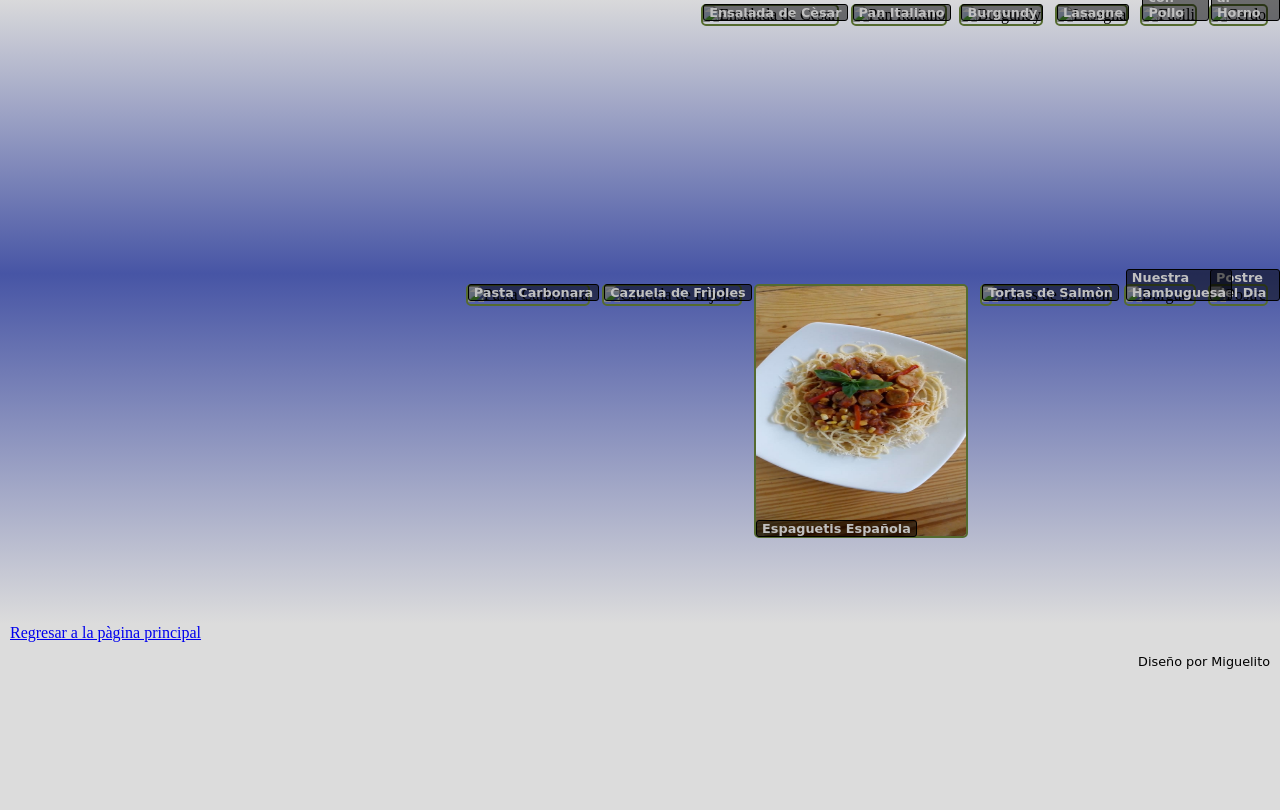
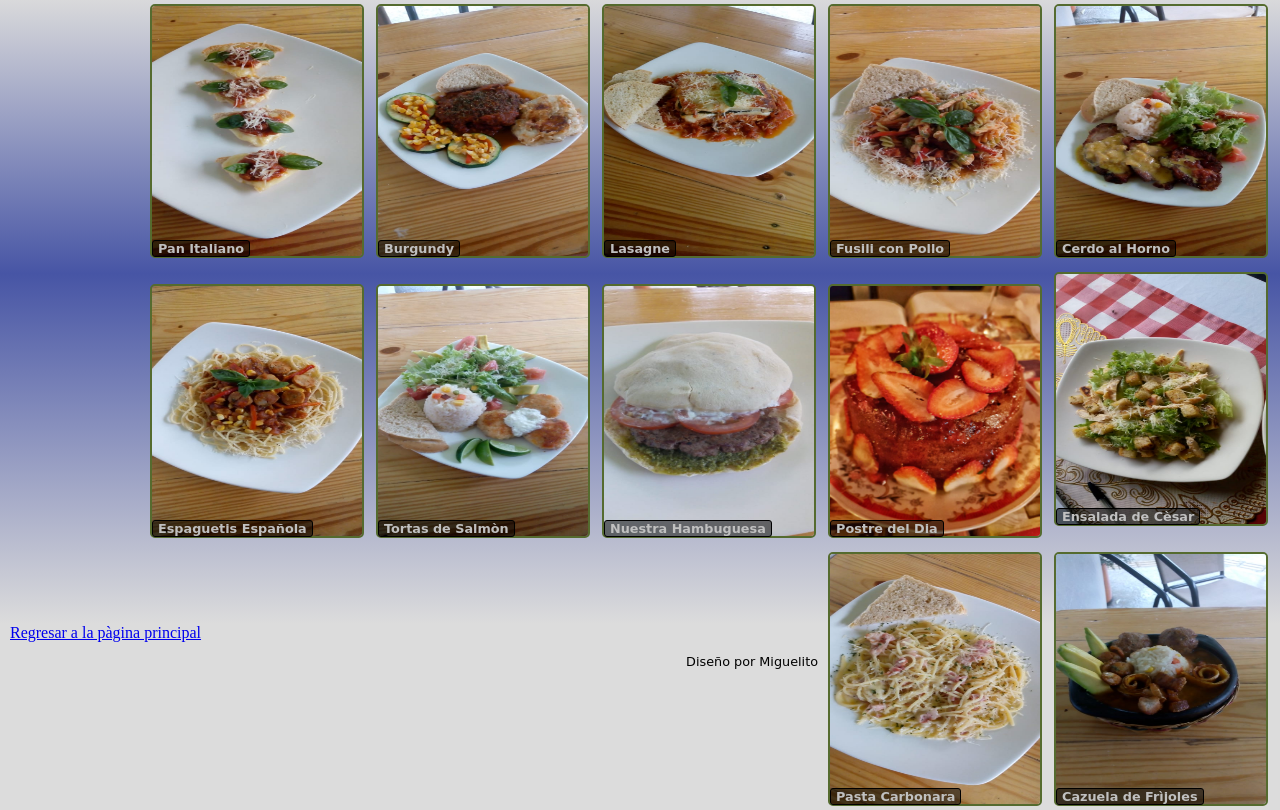
Before and after one commit to La-Esq-Med/LaEsqMed, a plain HTML site: page Platos.html in a window 1280 px wide. Shown: the part 64-874 px from the top of the page. Before the commit the page ends 800 px from the top, so only its background shows below. Drawn offline with Linux system fonts and the light colour scheme; files that its build step writes are made by us from their sources; files whose address does not match are found by name.

Commit message:
Photos added

```diff
--- a/Platos.html
+++ b/Platos.html
@@ -3,7 +3,7 @@
         <head>
             <title>Platos</title>
             <meta name="viewpoint" content="width=device-width, initial-scale=1">
-            <link rel="stylesheet" href="../css/Platos.css" type="text/css">
+            <link rel="stylesheet" href="Platos.css" type="text/css">
         </head>
         <body>
           <header>
@@ -12,42 +12,42 @@
             <div class="container">
               <div class="group pics">
                 <div class="ham">
-                    <img src="../Photos_etc/comida/cerdo.jpeg" alt="Cerdo">
+                    <img src="platos/cerdo.jpeg" alt="Cerdo">
                   <div class="burger">
                     <p>Cerdo al Horno</p>
                   </div>
                 </div>
 
                 <div class="ham">
-                    <img src="../Photos_etc/comida/fusili.jpeg" alt="Fusili">
+                    <img src="platos/fusili.jpeg" alt="Fusili">
                   <div class="burger">
                     <p>Fusili con Pollo</p>
                   </div>
                 </div>
 
                 <div class="ham">
-                    <img src="../Photos_etc/comida/lasagna.jpeg" alt="Lasagna">
+                    <img src="platos/lasagna.jpeg" alt="Lasagna">
                   <div class="burger">
                     <p>Lasagne</p>
                   </div>
                 </div>
 
                 <div class="ham">
-                    <img src="../Photos_etc/comida/burgundy.jpeg" alt="Burgundy">
+                    <img src="platos/burgundy.jpeg" alt="Burgundy">
                   <div class="burger">
                     <p>Burgundy</p>
                   </div>
                 </div>
 
                 <div class="ham">
-                    <img src="../Photos_etc/comida/panItal.jpeg" alt="Pan Italiano">
+                    <img src="platos/panItal.jpeg" alt="Pan Italiano">
                   <div class="burger">
                     <p>Pan Italiano</p>
                   </div>
                 </div>
 
                 <div class="ham">
-                    <img src="../Photos_etc/comida/cesar.jpeg" alt="Ensalada de Cesar">
+                    <img src="platos/cesar.jpeg" alt="Ensalada de Cesar">
                    <div class="burger">
                       <p>Ensalada de C&egrave;sar</p>
                    </div>
@@ -61,42 +61,42 @@
               <div class=" group pics">
 
                 <div class="ham">
-                    <img src="../Photos_etc/comida/Scake2.jpg" alt="Postre">
+                    <img src="platos/Scake2.jpg" alt="Postre">
                   <div class="burger">
                     <p>Postre del Dia</p>
                   </div>
                 </div>
 
                 <div class="ham">
-                    <img src="../Photos_etc/comida/burguer.jpeg" alt="Burguer">
+                    <img src="platos/burguer.jpeg" alt="Burguer">
                   <div class="burger">
                     <p>Nuestra Hambuguesa</p>
                   </div>
                 </div>
 
                 <div class="ham">
-                    <img src="../Photos_etc/comida/tortas.jpeg" alt="Tortas de Salmon">
+                    <img src="platos/tortas.jpeg" alt="Tortas de Salmon">
                   <div class="burger">
                     <p>Tortas de Salm&ograve;n</p>
                   </div>
                 </div>
 
                 <div class="ham">
-                    <img src="../Photos_etc/comida/espa%C3%B1ola.jpeg" alt="Pasta Espanola">
+                    <img src="platos/espa%C3%B1ola.jpeg" alt="Pasta Espanola">
                   <div class="burger">
                     <p>Espaguetis Espa&ntilde;ola</p>
                   </div>
                 </div>
 
                 <div class="ham">
-                    <img src="../Photos_etc/comida/cazuela.jpeg" alt="Cazuela de frijoles">
+                    <img src="platos/cazuela.jpeg" alt="Cazuela de frijoles">
                   <div class="burger">
                     <p>Cazuela de Fr&igrave;joles</p>
                   </div>
                 </div>
 
                 <div class="ham">
-                    <img src="../Photos_etc/comida/carbonara.jpeg" alt="Pasta Carbonara">
+                    <img src="platos/carbonara.jpeg" alt="Pasta Carbonara">
                     <div class="burger">
                       <p>Pasta Carbonara</p>
                     </div>
```
